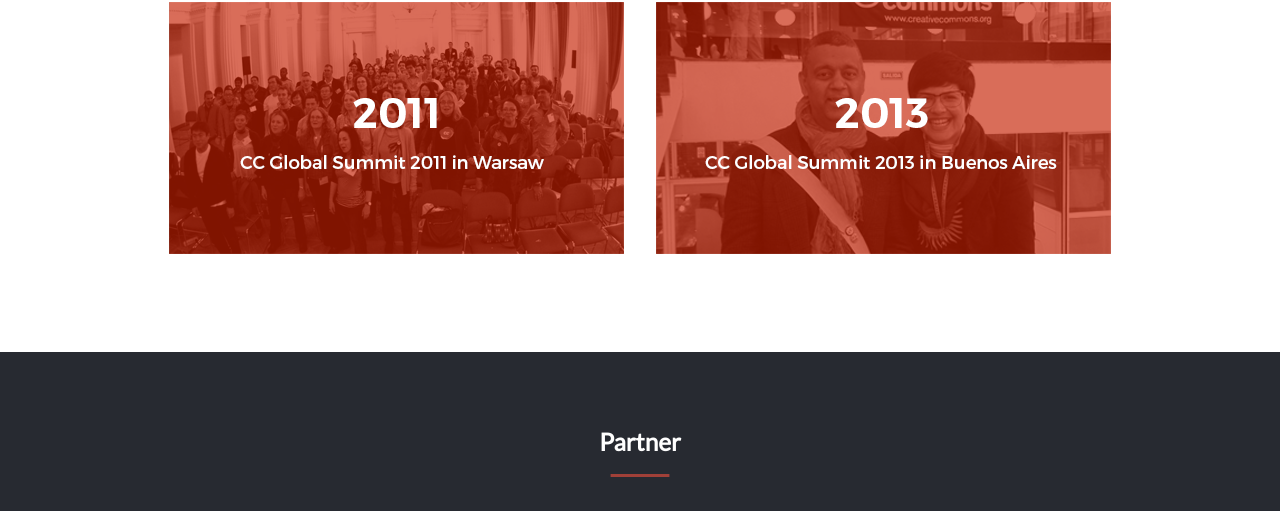
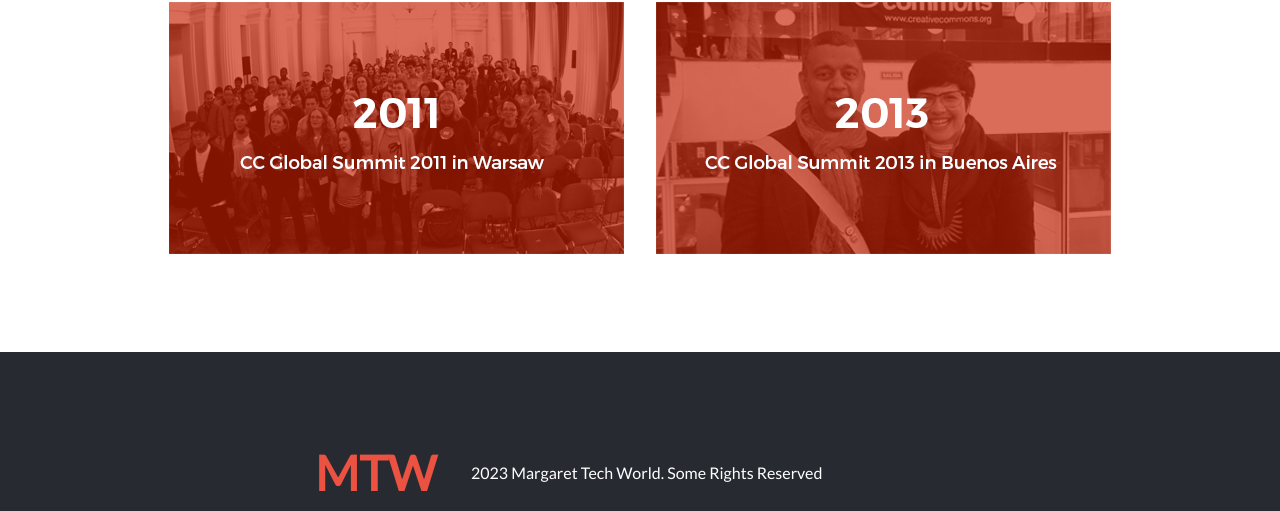
Before and after one commit to MargaretTechworld/GlobalTechSummit, a website: page about.html in a window 1280 px wide. Shown: the part 1559-2070 px from the top of the page. Drawn offline with Linux system fonts and the light colour scheme.

Commit message:
correct footer section

```diff
--- a/about.css
+++ b/about.css
@@ -438,16 +438,19 @@
 
   /* ----------------Partner-section----------------- */
   .partners {
-    padding: 3%;
+    display: none;
   }
 
-  .partner-img {
-    width: 15%;
+  footer {
+    background: #272a31;
+    gap: 3%;
   }
 
-  .partner-title-div {
-    margin-top: 3%;
-    margin-bottom: 3%;
-    font-size: 1.3rem;
+  .reserved {
+    color: white;
+  }
+
+  .ft-logo {
+    text-align: right;
   }
 }
```
